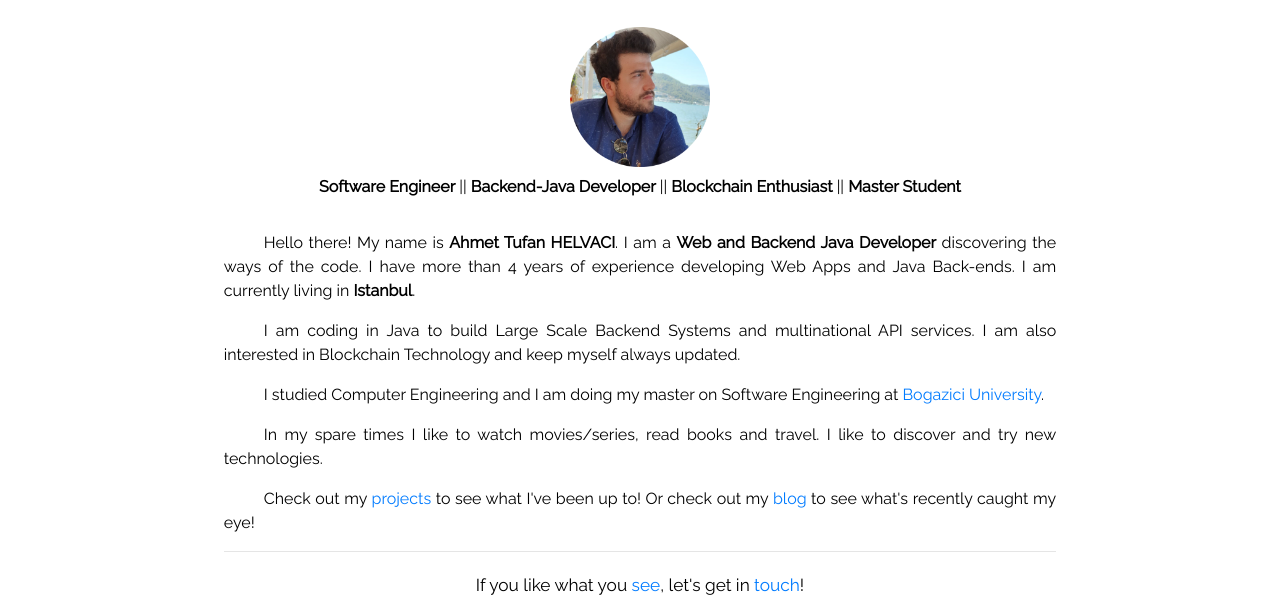
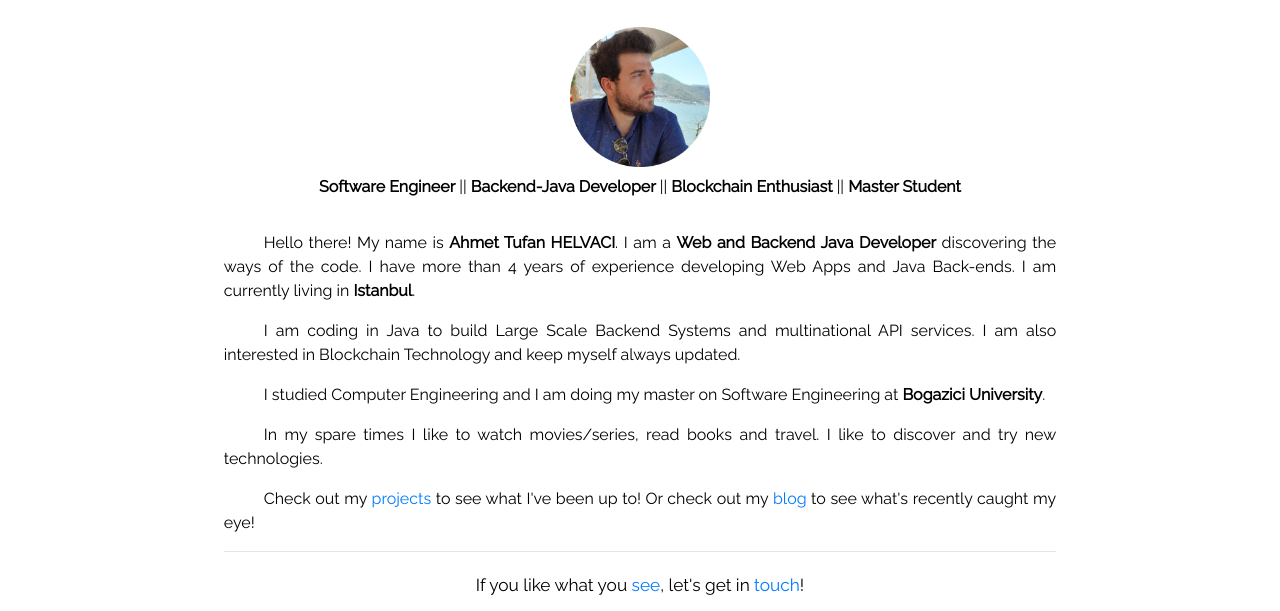
Before and after one commit to athelvaci/athelvaci-website, a Gatsby site: page /about in a window 1280 px wide. Shown: the part 189-800 px from the top of the page. Built offline with nearby package versions, Linux system fonts and the light colour scheme; Gatsby itself is replaced by a stand-in of ours; no server answers.

Commit message:
CV updated.

```diff
--- a/src/pages/about.js
+++ b/src/pages/about.js
@@ -62,13 +62,10 @@ export default ({ data }) => {
           </p>
 
           <p className="i-5">
-            I studied Computer Engineering and I am doing my master on Software Engineering at <a
-            href="http://www.boun.edu.tr/en_US"
-            target="_blank"
-            rel="noopener noreferrer"
-          >
+            I studied Computer Engineering and I am doing my master on Software Engineering at&nbsp;
+            <b>
             Bogazici University
-          </a>.
+          </b>.
             &nbsp;
           </p>
           <p className="i-5">
```
Also changed, not shown: README.md, 1 other file.
